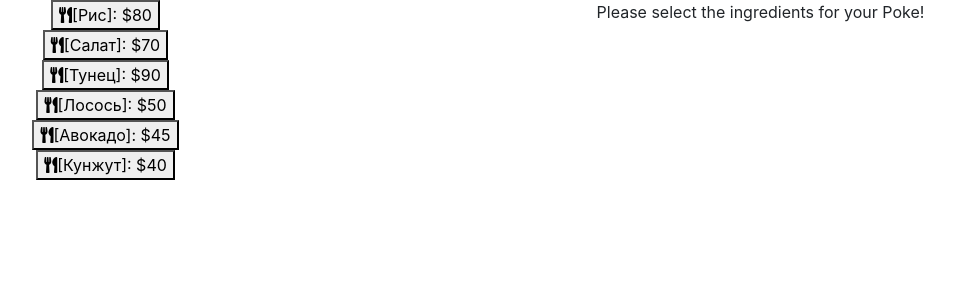
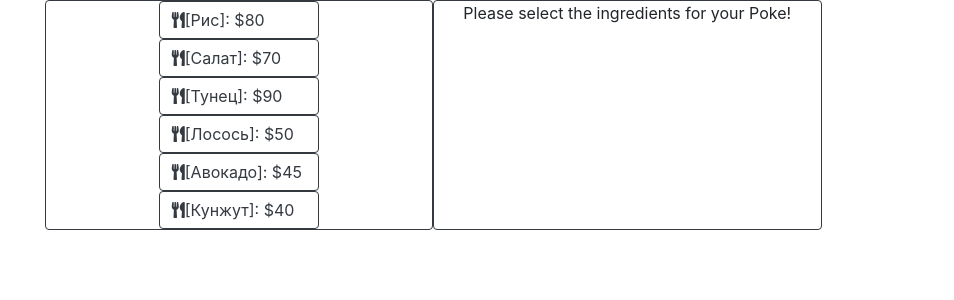
Before and after one commit to galubezzz/python_group_1_exam_7_maria_galunova, a React (Create React App) app: page / in a window 1280 px wide. Shown: the top 300 px of the page, without its empty margins (207-1161 px from the left). Built offline with nearby package versions, Linux system fonts and the light colour scheme.

Commit message:
working on css

```diff
--- a/src/App.css
+++ b/src/App.css
@@ -22,6 +22,17 @@
   color: #61dafb;
 }
 
+.row{
+  width: 70%;
+  margin: 0 auto;
+}
+
+.block{
+  margin: 0px;
+}
+.btn {
+  width: 160px;
+}
 @keyframes App-logo-spin {
   from {
     transform: rotate(0deg);
--- a/src/App.js
+++ b/src/App.js
@@ -60,10 +60,13 @@ class App extends Component {
     render() {
         return (
             <div className="App">
-                <div className='row'>
-                    <ItemsForm items={availableItems} addItem={this.addItem}/>
-                    <Order items={this.state.items} removeItem={this.removeItem} total={this.state.totalPrice}/>
+                <div className='container'>
+                    <div className='row'>
+                        <ItemsForm items={availableItems} addItem={this.addItem}/>
+                        <Order items={this.state.items} removeItem={this.removeItem} total={this.state.totalPrice}/>
+                    </div>
                 </div>
+
             </div>
         );
   }
--- a/src/components/ItemsForm/Item/Item.js
+++ b/src/components/ItemsForm/Item/Item.js
@@ -3,7 +3,7 @@ import React from 'react';
 function Item(props){
     return(
         <div>
-            <button onClick={props.addItem}><i className="fas fa-utensils"></i>[{props.name}]: ${props.price}</button>
+            <button className="btn btn-outline-dark text-left" onClick={props.addItem}><i className="fas fa-utensils"></i>[{props.name}]: ${props.price}</button>
         </div>
     );
 }
--- a/src/components/ItemsForm/ItemsForm.js
+++ b/src/components/ItemsForm/ItemsForm.js
@@ -3,7 +3,7 @@ import Item from './Item/Item'
 
 function ItemsForm(props){
     return(
-         <div className="col-md-6">
+         <div className="col-md-6 rounded border border-dark block">
              {props.items.map(item => <Item name = {item.label} price = {item.price} addItem={() => {props.addItem(item.name)}}/>)}
         </div>
         );
--- a/src/components/Order/Order.js
+++ b/src/components/Order/Order.js
@@ -7,7 +7,7 @@ function Order(props){
 
     if (newItems.length>0){
         return(
-        <div className="col-md-6">
+        <div className="col-md-6 rounded border border-dark block">
             Order Details:
             {newItems.map(
                 item => <OrderItem name={item.name} price={item.price} count={item.count} removeItem ={()=>{props.removeItem(item.name)}} />
@@ -18,7 +18,7 @@ function Order(props){
     }
     else {
         return(
-            <div className="col-md-6">
+            <div className="col-md-6 rounded border border-dark block">
                 {message}
             </div>
         )
--- a/src/components/Order/OrderItem/OrderItem.js
+++ b/src/components/Order/OrderItem/OrderItem.js
@@ -3,7 +3,7 @@ import React from 'react';
 function OrderItem(props){
     return(
         <div>
-           {props.name}: {props.count}шт x ${props.price} <button onClick={props.removeItem}>Удалить</button>
+           {props.name}: {props.count}шт x ${props.price} <span onClick={props.removeItem}><i className="fas fa-trash-alt"></i></span>
         </div>
     );
 }
```
